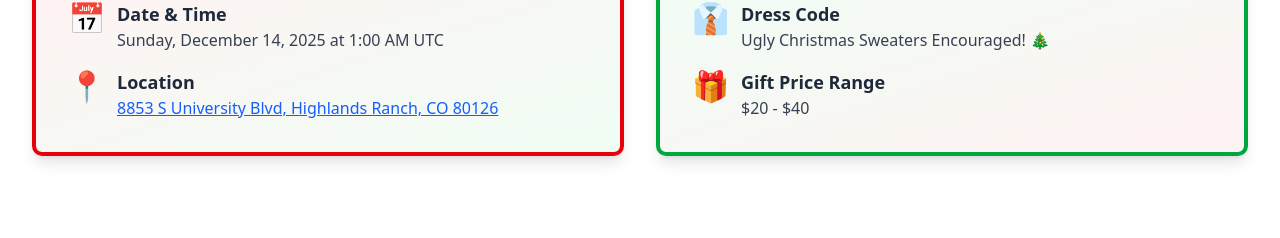
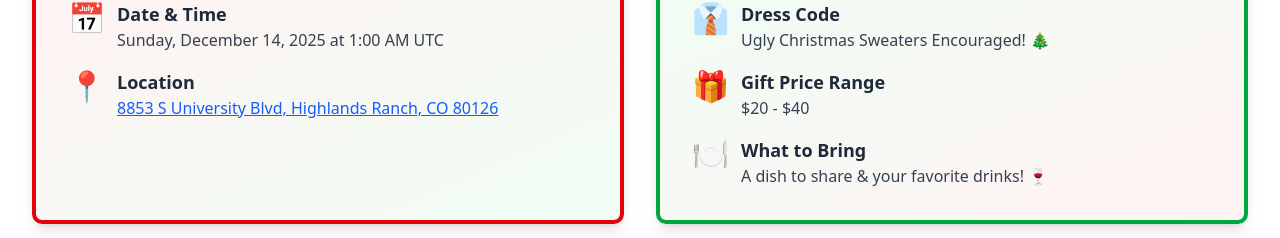
Before and after one commit to rbradshaw9/white-elephant-new, a Next.js app: page / in a window 1280 px wide. Shown: the part 1760-1998 px from the top of the page. Built offline with nearby package versions, Linux system fonts and the light colour scheme; no server answers.

Commit message:
Add instructions to bring food/drinks to share

```diff
--- a/app/page.tsx
+++ b/app/page.tsx
@@ -188,6 +188,14 @@ export default function Home() {
                     <p className="text-gray-700">{eventConfig.giftPriceRange}</p>
                   </div>
                 </div>
+
+                <div className="flex items-start space-x-3">
+                  <span className="text-3xl">🍽️</span>
+                  <div>
+                    <h3 className="font-bold text-lg text-gray-800">What to Bring</h3>
+                    <p className="text-gray-700">A dish to share & your favorite drinks! 🍷</p>
+                  </div>
+                </div>
               </div>
             </motion.div>
           </div>
--- a/lib/sendEmail.ts
+++ b/lib/sendEmail.ts
@@ -170,13 +170,15 @@ export async function sendRSVPConfirmation(data: EmailData): Promise<void> {
             <p><strong>Gift Price Range:</strong> ${eventConfig.giftPriceRange}</p>
           </div>
 
-          <h2>🎁 Remember:</h2>
+          <h2>🎁 Remember to Bring:</h2>
           <ul>
-            <li>✓ Bring a wrapped gift (${eventConfig.giftPriceRange})</li>
-            <li>✓ Arrive by 7:00 PM</li>
-            <li>✓ Wear your ugliest Christmas sweater</li>
-            <li>✓ Bring your competitive spirit!</li>
+            <li>✓ A wrapped gift (${eventConfig.giftPriceRange})</li>
+            <li>✓ A dish to share (dessert, snack, appetizer - whatever sounds good!)</li>
+            <li>✓ Your favorite booze if you'd like 🍷🍺</li>
+            <li>✓ Your ugliest Christmas sweater</li>
+            <li>✓ Your competitive spirit!</li>
           </ul>
+          <p style="font-size: 14px; color: #666; margin-top: 15px;"><em>Arrive by 6:00 PM so we can start on time!</em></p>
 
           <div style="text-align: center; margin: 30px 0;">
             <a href="{{CALENDAR_LINK}}" style="display: inline-block; background-color: #c41e3a; color: white; padding: 12px 30px; text-decoration: none; border-radius: 6px; font-weight: bold; margin: 5px;">📅 Add to Calendar</a>
```
